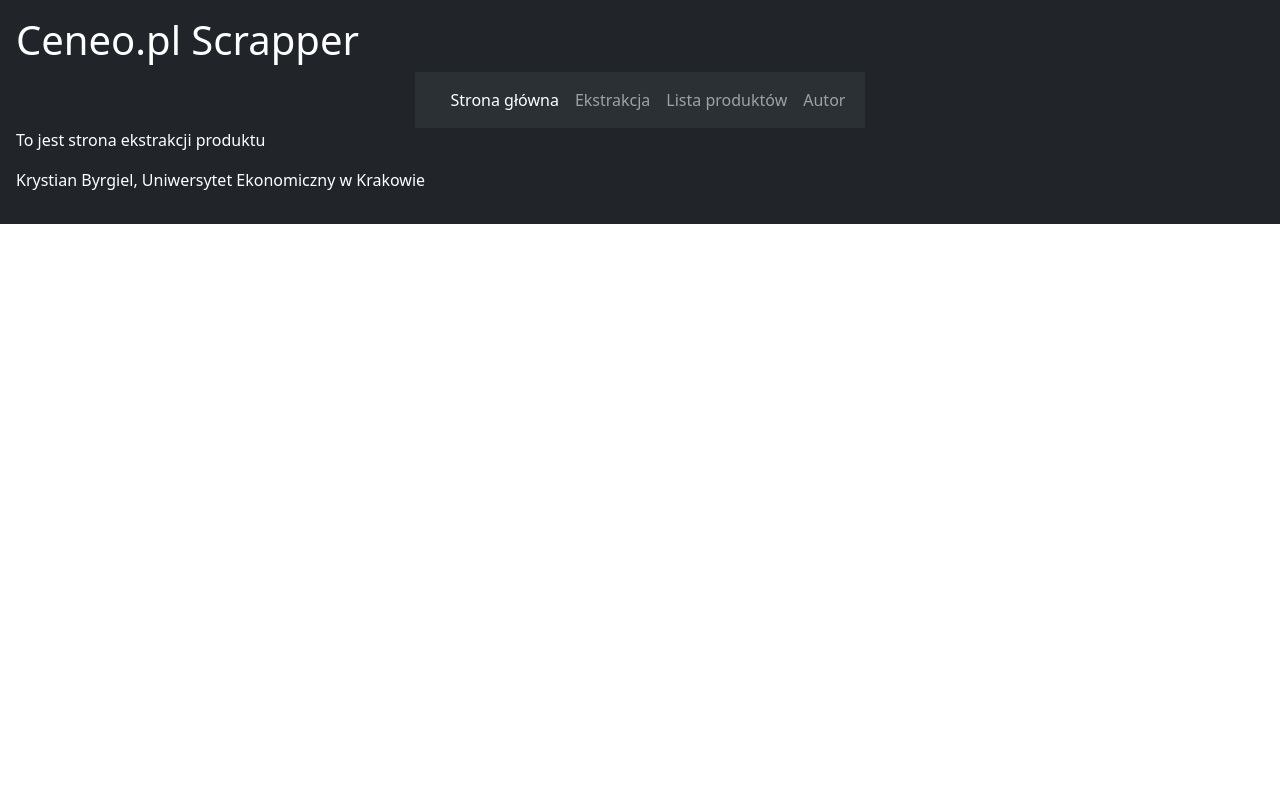
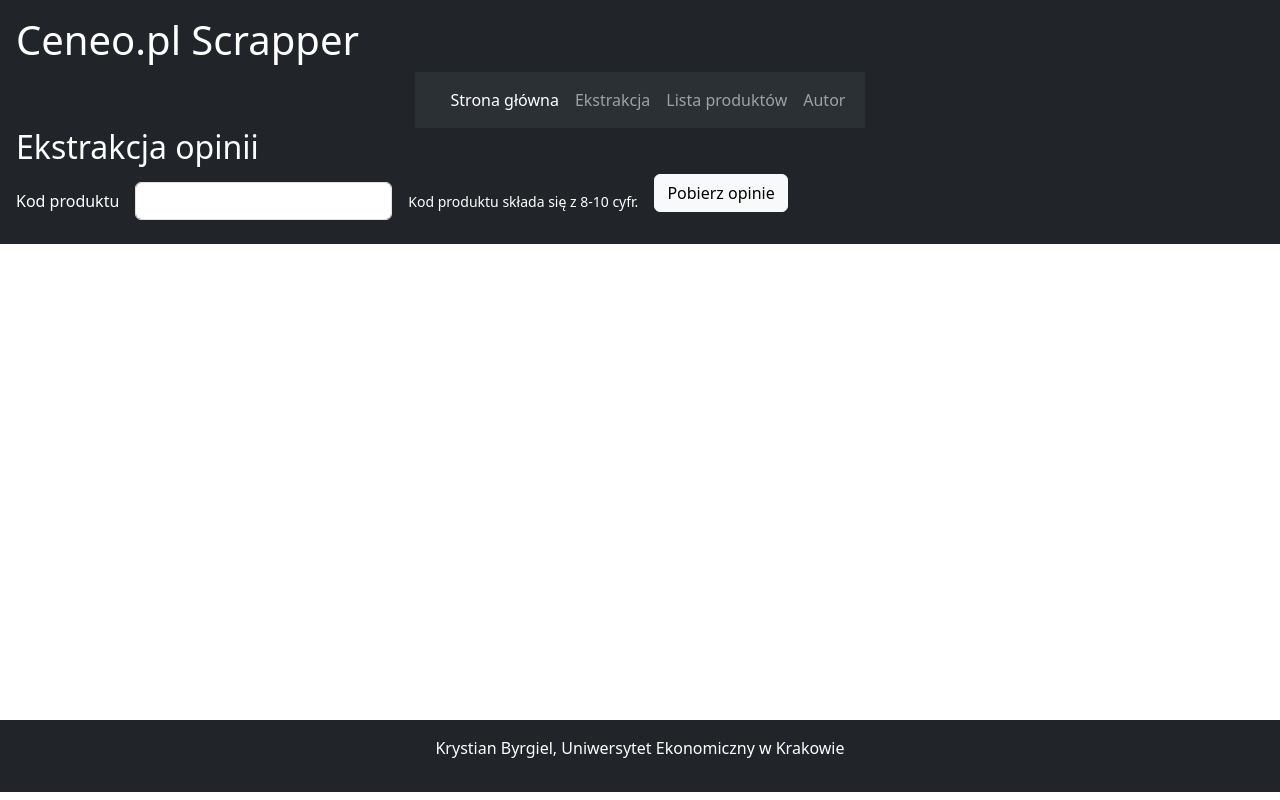
Before and after one commit to Ydabab/CeneoWebScrapperKB, a Flask app: page /extract in a window 1280 px wide. Run offline with Flask 3, Linux system fonts and the light colour scheme.

Commit message:
2024-05-13 KB

```diff
--- a/app/routes.py
+++ b/app/routes.py
@@ -1,13 +1,16 @@
 from app import app
-from flask import render_template
+from flask import render_template, request, redirect, url_for
 
 @app.route('/')
 @app.route('/index')
 def index():
     return render_template("index.html")
 
-@app.route('/extract')
+@app.route('/extract', methods=['POST', 'GET'])
 def extract():
+    if request.method=="POST":
+        product_id = request.form.get('product_id')
+        return redirect(url_for('product', product_id=product_id))
     return render_template("extract.html")
 
 @app.route('/products')
@@ -21,7 +24,3 @@
 @app.route('/product/<product_id>')
 def product(product_id):
     return render_template("product.html", product_id=product_id)
-
-@app.route('/name/<name>')
-def name(name):
-    return f"Hello, {name}!"
--- a/app/templates/base.html
+++ b/app/templates/base.html
@@ -23,16 +23,16 @@
               <div class="collapse navbar-collapse" id="navbarNav">
                 <ul class="navbar-nav">
                   <li class="nav-item">
-                    <a class="nav-link active" aria-current="page" href="index">Strona główna</a>
+                    <a class="nav-link active" aria-current="page" href="{{url_for ('index') }}">Strona główna</a>
                   </li>
                   <li class="nav-item">
-                    <a class="nav-link" href="extract">Ekstrakcja</a>
+                    <a class="nav-link" href="{{url_for ('extract') }}">Ekstrakcja</a>
                   </li>
                   <li class="nav-item">
-                    <a class="nav-link" href="products">Lista produktów</a>
+                    <a class="nav-link" href="{{url_for ('products') }}">Lista produktów</a>
                   </li>
                   <li class="nav-item">
-                    <a class="nav-link" href="about">Autor</a>
+                    <a class="nav-link" href="{{url_for ('about') }}">Autor</a>
                   </li>
                 </ul>
               </div>
@@ -45,7 +45,11 @@
             {% endblock %}
         </section>
         <footer>
-            <p>Krystian Byrgiel, Uniwersytet Ekonomiczny w Krakowie</p>
+            <div class="fixed-bottom">
+              <div class="p-3 mb-2 bg-dark text-white">
+              <p class="text-center">Krystian Byrgiel, Uniwersytet Ekonomiczny w Krakowie</p>
+              </div>
+            </div>
         </footer>
     </div>
 </body>
--- a/app/templates/extract.html
+++ b/app/templates/extract.html
@@ -1,4 +1,20 @@
 {% extends "base.html" %}
 {% block content %}
-<p>To jest strona ekstrakcji produktu </p>
+    <h2>Ekstrakcja opinii</h2>
+    <form action="{{url_for ('extract') }}" method="post">
+        <div class="row g-3 align-items-center">
+        <div class="col-auto">
+          <label for="product_id" class="col-form-label">Kod produktu</label>
+        </div>
+        <div class="col-auto">
+          <input type="text" name="product_id" id="product_id" class="form-control" aria-describedby="IdHelpInline">
+        </div>
+        <div class="col-auto">
+          <span id="IdHelpInline" class="form-text text-white">Kod produktu składa się z 8-10 cyfr.</span>
+        </div>
+        <div class="col-auto align-items-center">
+            <button type="submit" class="btn btn-light mb-3">Pobierz opinie</button>
+        </div>
+        </div>
+    </form>
 {% endblock %}
--- a/app/templates/product.html
+++ b/app/templates/product.html
@@ -1,4 +1,4 @@
 {% extends "base.html" %}
 {% block content %}
-<p>To jest strona produktu </p>
+<p>To jest strona produktu {{product_id}} </p>
 {% endblock %}
```
Also changed, not shown: requirements.txt (+7 -0 lines).
